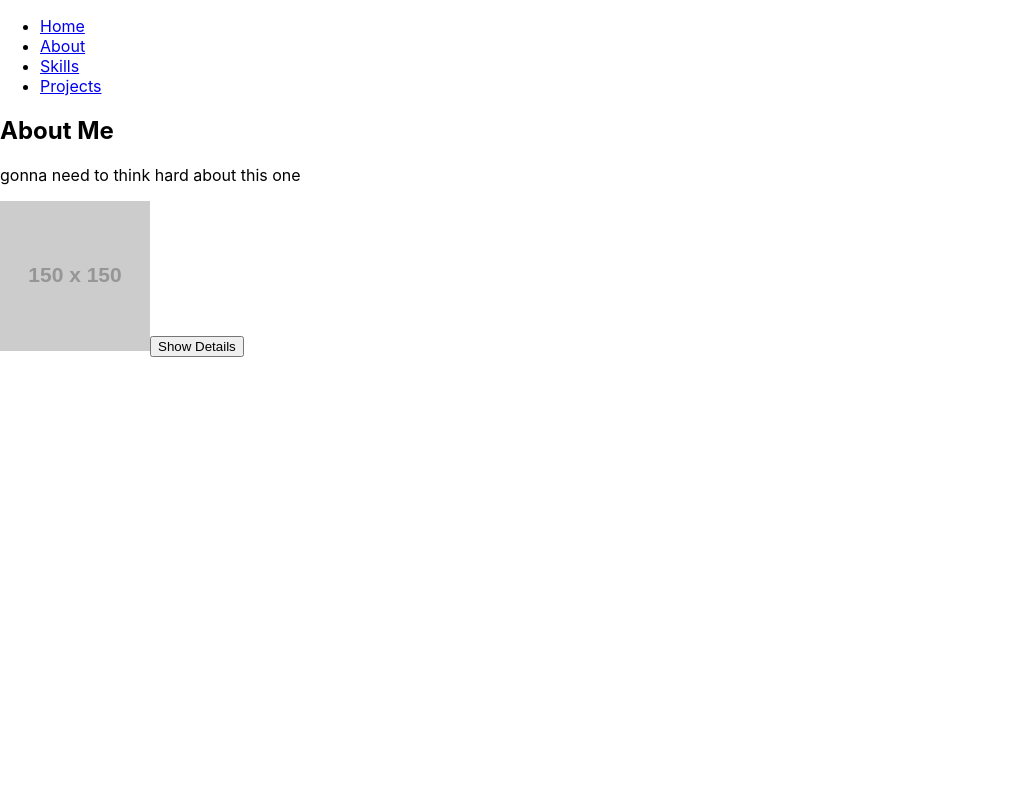
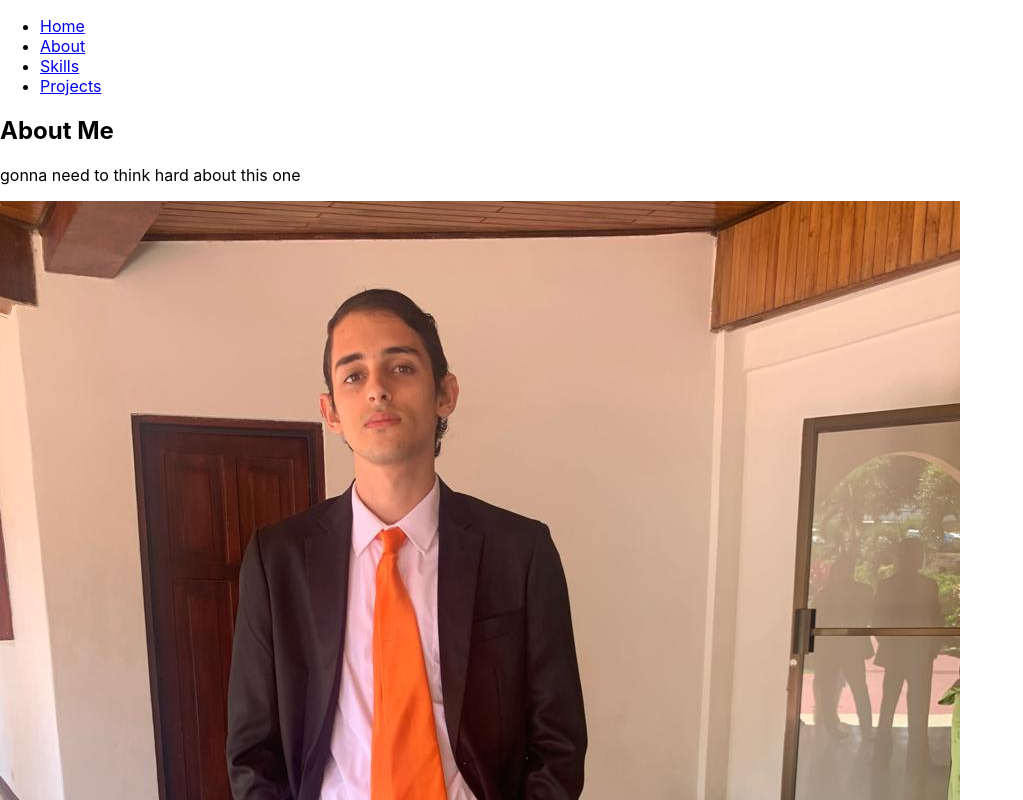
Before and after one commit to 110220004/myReact-portfolio, a React (Create React App) app: page /about in a window 1280 px wide. Shown: the top 800 px of the page, without its empty margins (0-1023 px from the left). Built offline with nearby package versions, Linux system fonts and the light colour scheme.

Commit message:
slight changed to code
fixed it so that it could recognized my my picture

```diff
--- a/src/components/About.js
+++ b/src/components/About.js
@@ -1,4 +1,5 @@
 import React, { useState } from 'react';
+import profilePic from './based.jpg';
 
 const About = () => {
   const [showDetails, setShowDetails] = useState(false);
@@ -15,7 +16,7 @@ const About = () => {
     <div className="about-container">
       <h2 className="title">About Me</h2>
       <p className="description">gonna need to think hard about this one</p>
-      <img src="https://via.placeholder.com/150" alt="Profile Picture" className="profile-pic" />
+      <img src={profilePic} alt="Profile Picture" className="profile-pic" />
       <button onClick={() => setShowDetails(!showDetails)}>
         {showDetails ? 'Hide Details' : 'Show Details'}
       </button>
```
